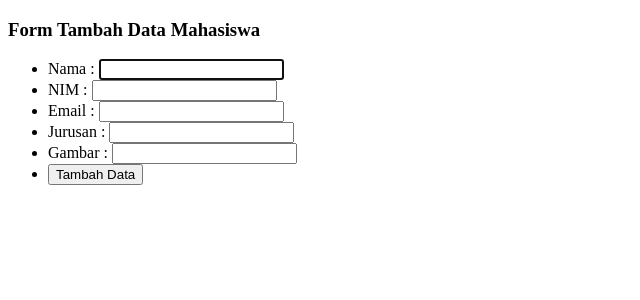
After one commit to MuhamadYusuf12/pw2020_2017230114, a PHP site: page /tambah.php in a window 1280 px wide. The commit adds this page. Shown: the top 300 px of the page, without its empty margins (0-640 px from the left). Run offline with PHP 8.4, Linux system fonts and the light colour scheme.

Commit message:
menambahkan fitur INSERT data

```diff
--- a/kuliah/pertemuan10/functions.php
+++ b/kuliah/pertemuan10/functions.php
@@ -22,3 +22,24 @@ function query($query)
 
   return $rows;
 }
+
+function tambah($data)
+{
+  $conn = koneksi();
+
+  $nama = htmlspecialchars($data['nama']);
+  $nim = htmlspecialchars($data['nim']);
+  $email = htmlspecialchars($data['email']);
+  $jurusan = htmlspecialchars($data['jurusan']);
+  $gambar = htmlspecialchars($data['gambar']);
+
+  $query = "INSERT INTO
+              mahasiswa
+            VALUES
+          (null, '$nama', '$nim', '$email', '$jurusan', '$gambar');
+        ";
+  mysqli_query($conn, $query);
+  echo mysqli_error($conn);
+
+  return mysqli_affected_rows($conn);
+}
--- a/kuliah/pertemuan10/latihan3.php
+++ b/kuliah/pertemuan10/latihan3.php
@@ -21,6 +21,9 @@ $mahasiswa = query("SELECT * FROM mahasiswa");
 <body>
 
   <h3>Daftar Mahasiswa</h3>
+
+  <a href="tambah.php">Tambah Data</a>
+  <br><br>
 
   <table border="1" cellpadding="10" cellspacing="0">
 
--- /dev/null
+++ b/kuliah/pertemuan10/tambah.php
@@ -0,0 +1,77 @@
+<?php
+
+require 'functions.php';
+
+// Cek apakah tombol tambah sudah ditekan
+if (isset($_POST['tambah'])) {
+  if (tambah($_POST) > 0) {
+    echo "<script>
+            alert('Data berhasil ditambahkan');
+            document.location.href = 'latihan3.php';
+          </script>";
+  } else {
+    echo "Data gagal ditambahkan";
+  }
+}
+
+?>
+
+<!DOCTYPE html>
+<html lang="en">
+
+<head>
+
+  <meta charset="UTF-8">
+  <meta http-equiv="X-UA-Compatible" content="IE=edge">
+  <meta name="viewport" content="width=device-width, initial-scale=1.0">
+  <title>Tambah Data Mahasiswa</title>
+
+</head>
+
+<body>
+
+  <h3>Form Tambah Data Mahasiswa</h3>
+
+  <form action="" method="POST">
+
+    <ul>
+      <li>
+        <label>
+          Nama :
+          <input type="text" name="nama" autofocus required>
+        </label>
+      </li>
+      <li>
+        <label>
+          NIM :
+          <input type="text" name="nim" required>
+        </label>
+      </li>
+      <li>
+        <label>
+          Email :
+          <input type="text" name="email" required>
+        </label>
+      </li>
+      <li>
+        <label>
+          Jurusan :
+          <input type="text" name="jurusan" required>
+        </label>
+      </li>
+      <li>
+        <label>
+          Gambar :
+          <input type="text" name="gambar" required>
+        </label>
+      </li>
+      <li>
+        <button type="submit" name="tambah">Tambah Data</button>
+      </li>
+    </ul>
+
+  </form>
+
+</body>
+
+</html>
```
